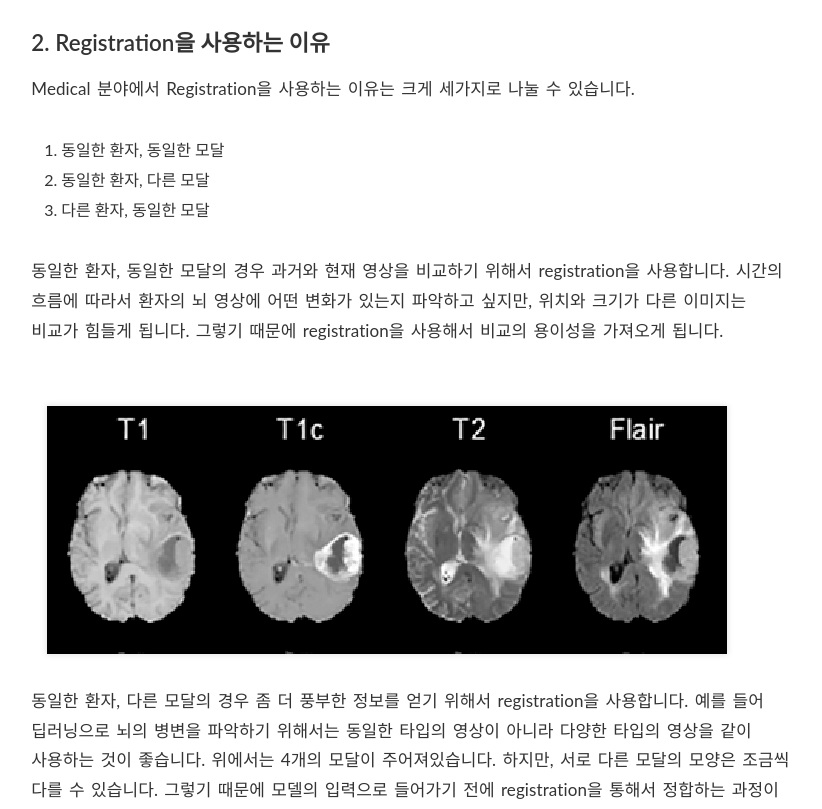
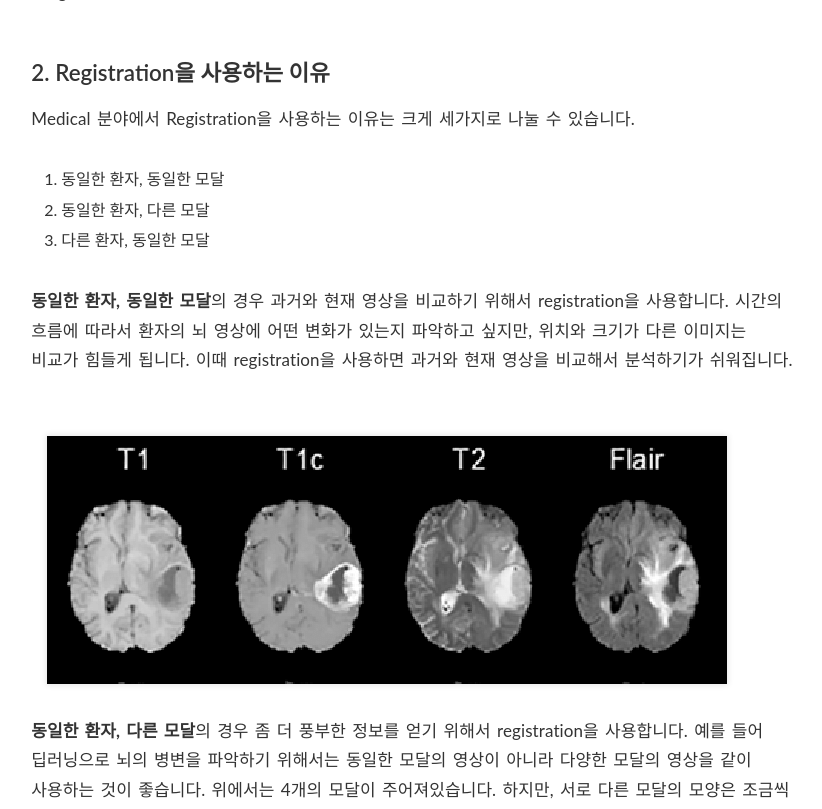
Before and after one commit to PEBpung/PEBpung.github.io, a Jekyll site: the page built from _posts/2022-01-30-Registration-1.md, in a window 1280 px wide and 1400 px high, scrolled down 1158 px. Shown: the top 809 px of the window, without its empty margins (228-1050 px from the left). Built offline with Jekyll 4.4.1, drawn with Linux system fonts in a browser that asks for light colours; nearby versions of some CDN libraries; some web fonts are replaced; comment, search, counter and statistics services are not loaded; some of the changed text lies outside the part shown; grey boxes are pictures that could not be loaded.

Commit message:
docs registration-1

```diff
--- a/_posts/2022-01-30-Registration-1.md
+++ b/_posts/2022-01-30-Registration-1.md
@@ -23,7 +23,7 @@
 
 Registration은 다른 각도나 크기, 위치에 있는 두 영상을 매칭 시켜주는 영상 정합을 말합니다. 우선 두 영상 간의 매칭점을 찾아 주고, 매칭점을 바탕으로 Transformation Matrix를 예측해줍니다. 이렇게 예측된 Matrix는 영상을 변환시켜줄 때 사용됩니다.
 
-Registration은 Medical 분야에서 많이 사용이 됩니다. 전통적으로 Transformation matrix가 있습니다. Registration을 위한 matrix를 찾아서 변환을 시켜줍니다. 매칭점을 찾기 위해서 사용되는 방법은 iteration closest point(ICP)가 있습니다. 이 알고리즘은 자율주행을 위한 SLAM의 핵심 기술이기도 합니다. 여기서 Rigid , Affine  혹은 Non-Rigid 변환 중에서 상황에 따라 사용할 수 있습니다.
+Registration은 Medical 분야에서 많이 사용이 됩니다. 전통적으로 Transformation matrix이용한 registration 기법을 사용했습니다. 이동, 크기, 회전 등 기능을 수행하는 matrix를 찾아서 변환을 시켜줍니다. 변환의 기준이 되는 매칭점을 찾기 위해서 사용되는 방법으로는 iteration closest point(ICP)가 있습니다. 이 알고리즘은 자율주행을 위한 SLAM의 핵심 기술이기도 합니다. 여기서 Rigid , Affine  혹은 Non-Rigid 변환 중에서 매칭점을 잘 정합할 수 있는 방법에 따라 사용이 됩니다.
 
 보통 두 영상에서 움직이는 영상을 Moving, Source image라고 부르고, 고정된 영상은 Fixed, Target, Reference image라고 부릅니다. 또한 Registration이 완료된 이미지는 Moved, Result, Transformed image로 쓰여집니다.
 
@@ -37,11 +37,11 @@
 2. 동일한 환자, 다른 모달
 3. 다른 환자, 동일한 모달
 
-동일한 환자, 동일한 모달의 경우 과거와 현재 영상을 비교하기 위해서 registration을 사용합니다. 시간의 흐름에 따라서 환자의 뇌 영상에 어떤 변화가 있는지 파악하고 싶지만, 위치와 크기가 다른 이미지는 비교가 힘들게 됩니다. 그렇기 때문에 registration을 사용해서 비교의 용이성을 가져오게 됩니다.
+**동일한 환자, 동일한 모달**의 경우 과거와 현재 영상을 비교하기 위해서 registration을 사용합니다. 시간의 흐름에 따라서 환자의 뇌 영상에 어떤 변화가 있는지 파악하고 싶지만, 위치와 크기가 다른 이미지는 비교가 힘들게 됩니다. 이때 registration을 사용하면 과거와 현재 영상을 비교해서 분석하기가 쉬워집니다.
 
 ![Axial view of T1, T1ce, T2 and Flair.](/assets/img/2022/Axial-view-of-T1-T1ce-T2-and-Flair.png)
 
-동일한 환자, 다른 모달의 경우 좀 더 풍부한 정보를 얻기 위해서 registration을 사용합니다. 예를 들어 딥러닝으로 뇌의 병변을 파악하기 위해서는 동일한 타입의 영상이 아니라 다양한 타입의 영상을 같이 사용하는 것이 좋습니다. 위에서는 4개의 모달이 주어져있습니다. 하지만, 서로 다른 모달의 모양은 조금씩 다를 수 있습니다. 그렇기 때문에 모델의 입력으로 들어가기 전에 registration을 통해서 정합하는 과정이 필요합니다.
+**동일한 환자, 다른 모달**의 경우 좀 더 풍부한 정보를 얻기 위해서 registration을 사용합니다. 예를 들어 딥러닝으로 뇌의 병변을 파악하기 위해서는 동일한 모달의 영상이 아니라 다양한 모달의 영상을 같이 사용하는 것이 좋습니다. 위에서는 4개의 모달이 주어져있습니다. 하지만, 서로 다른 모달의 모양은 조금씩 다를 수 있습니다. 그렇기 때문에 모델의 입력으로 들어가기 전에 registration을 통해서 정합하는 과정이 필요합니다.
 
 
 
@@ -49,7 +49,7 @@
 
 
 
-다른 환자, 동일한 모달의 경우 label fusion을 위해서 registration을 사용합니다. Label fusion이란 기존에 존재하는 label(segmentation mask) 정보를 활용해서 label이 없는 새로운 영상에 label을 해주는 기법입니다. medical 이미지 처럼 큰 변화가 없는 영상에서 주로 사용 됩니다. Medical 이미지의 경우 annotation을 수행하려면 많은 비용이 들게 됩니다. 여기서 registration을 사용해서 자동으로 annotion을 수행하면 비용 절감 효과가 있습니다.
+**다른 환자, 동일한 모달**의 경우 label fusion을 위해서 registration을 사용합니다. Label fusion이란 기존에 존재하는 label(segmentation mask) 정보를 활용해서 label이 없는 새로운 영상에 label을 해주는 기법입니다. medical 이미지 처럼 큰 변화가 없는 영상에서 주로 사용 됩니다. Medical 이미지의 경우 annotation을 수행하려면 많은 비용이 들게 됩니다. 여기서 registration을 사용해서 자동으로 annotion을 수행하면 비용 절감 효과가 있습니다.
 
 <br>
 
```
